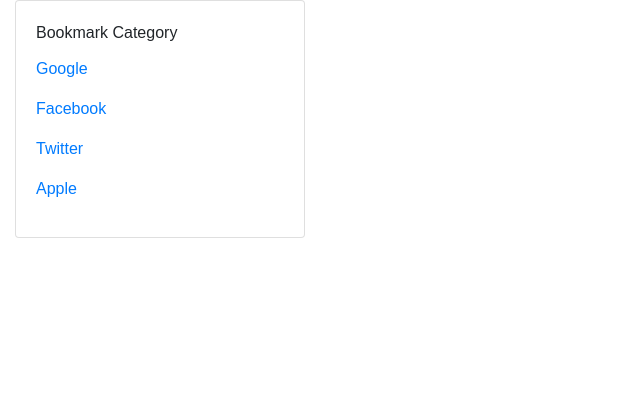
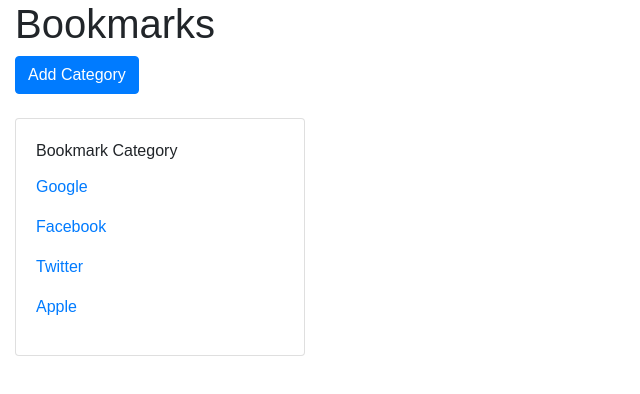
Before and after one commit to bmcveigh/bookmark-web, a React (Create React App) app: page / in a window 1280 px wide. Shown: the top 394 px of the page, without its empty margins (0-640 px from the left). Built offline with nearby package versions, Linux system fonts and the light colour scheme; the HTML template or start-up script is replaced by a standard one.

Commit message:
Added add category button.

```diff
--- a/src/components/Categories/Categories.tsx
+++ b/src/components/Categories/Categories.tsx
@@ -1,17 +1,15 @@
 import * as React from 'react';
-import {Col, Container, Row} from "reactstrap";
+import {Col, Row} from "reactstrap";
 import Category from "./Category/Category";
 
 class Categories extends React.Component {
     public render() {
         return (
-            <Container fluid={true}>
-                <Row>
-                    <Col md={3}>
-                        <Category/>
-                    </Col>
-                </Row>
-            </Container>
+            <Row>
+                <Col md={3}>
+                    <Category/>
+                </Col>
+            </Row>
         );
     }
 }
--- /dev/null
+++ b/src/components/PageContents/AddCategoryBtn/AddCategoryBtn.tsx
@@ -0,0 +1,12 @@
+import * as React from 'react';
+import {Button} from 'reactstrap';
+
+class AddCategoryBtn extends React.Component {
+    public render() {
+        return (
+            <Button color="primary">Add Category</Button>
+        );
+    }
+}
+
+export default AddCategoryBtn;
--- a/src/components/PageContents/PageContents.tsx
+++ b/src/components/PageContents/PageContents.tsx
@@ -1,12 +1,17 @@
 import * as React from 'react';
+import {Container} from 'reactstrap';
 import Categories from "../Categories/Categories";
+import AddCategoryBtn from "./AddCategoryBtn/AddCategoryBtn";
 
 class PageContents extends React.Component {
     public render() {
         return (
-            <div>
+            <Container fluid={true}>
+                <h1>Bookmarks</h1>
+                <AddCategoryBtn />
+                <br /><br />
                 <Categories />
-            </div>
+            </Container>
         );
     }
 }
```
